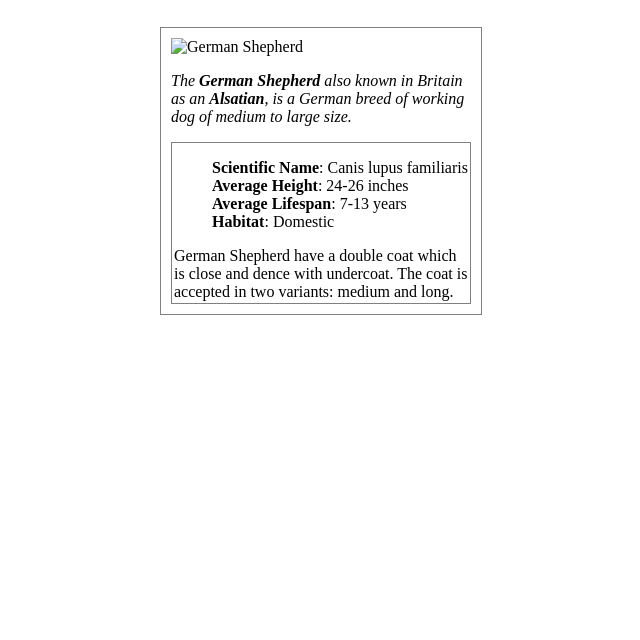
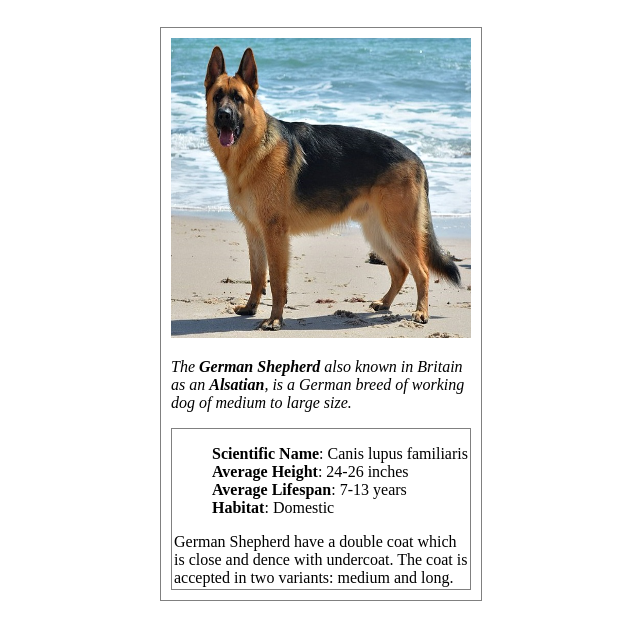
Before and after one commit to chigozirimalex/animal-trading-card, a plain HTML site: page index.html in a window 1280 px wide. Shown: the part 70-710 px from the top of the page, without its empty margins (319-959 px from the left). Drawn offline with Linux system fonts and the light colour scheme; the site is published under a folder, as on GitHub Pages, so addresses that start at the root find nothing.

Commit message:
Fix image

```diff
--- a/index.html
+++ b/index.html
@@ -14,7 +14,7 @@
 
     <main class="container">
         <section class="content">
-          <img class="image" src="/images/German_Shepherd_-_DSC_0346_(10096362833).jpg" alt="German Shepherd"/>
+          <img class="image" src="./images/German_Shepherd_-_DSC_0346_(10096362833).jpg" alt="German Shepherd"/>
 
           <p class="fact">The<strong> German Shepherd</strong> also known in Britain as an <strong>Alsatian</strong>, is a German breed of working dog of medium to large size.</p>
         </section>
```
